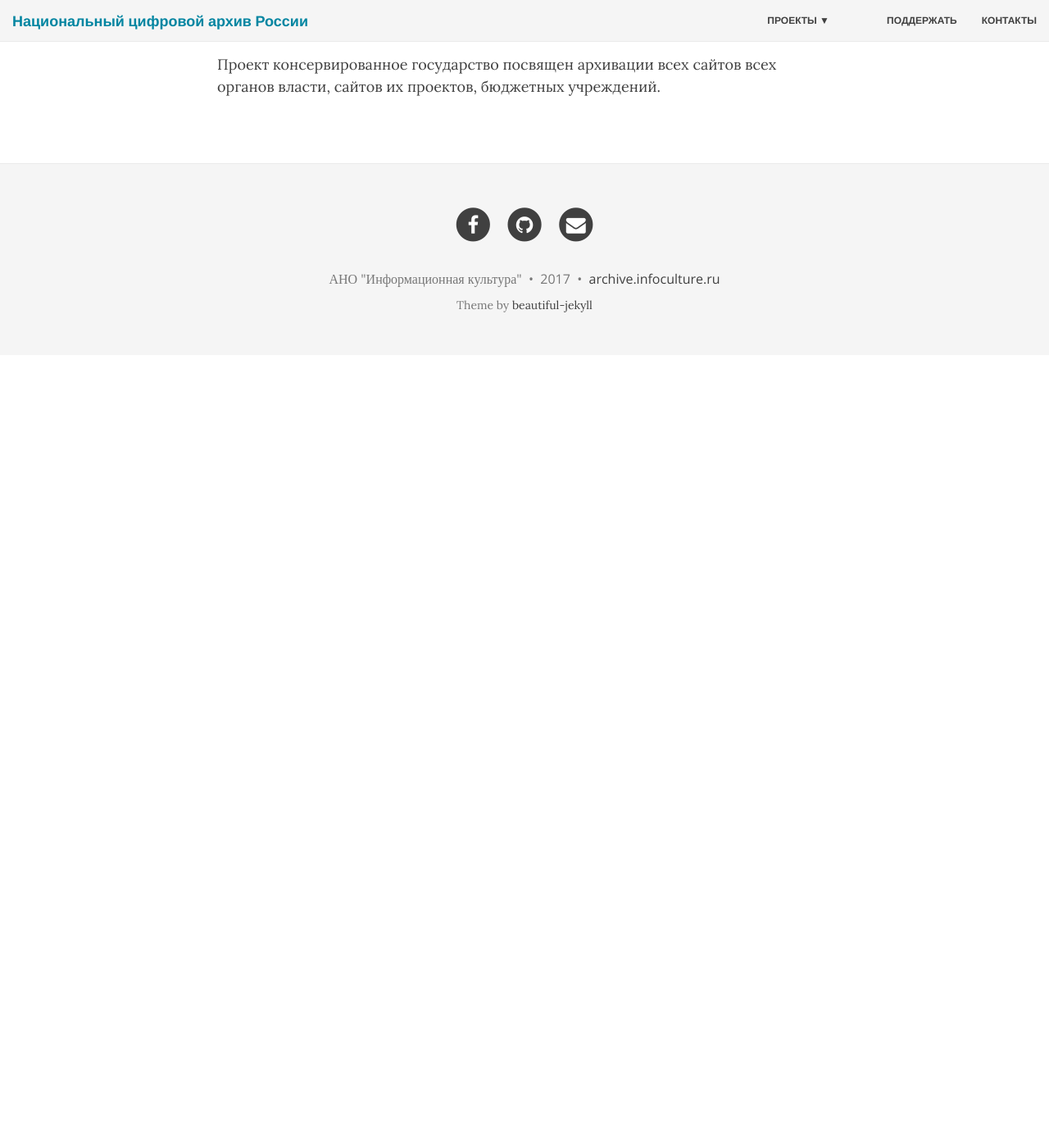
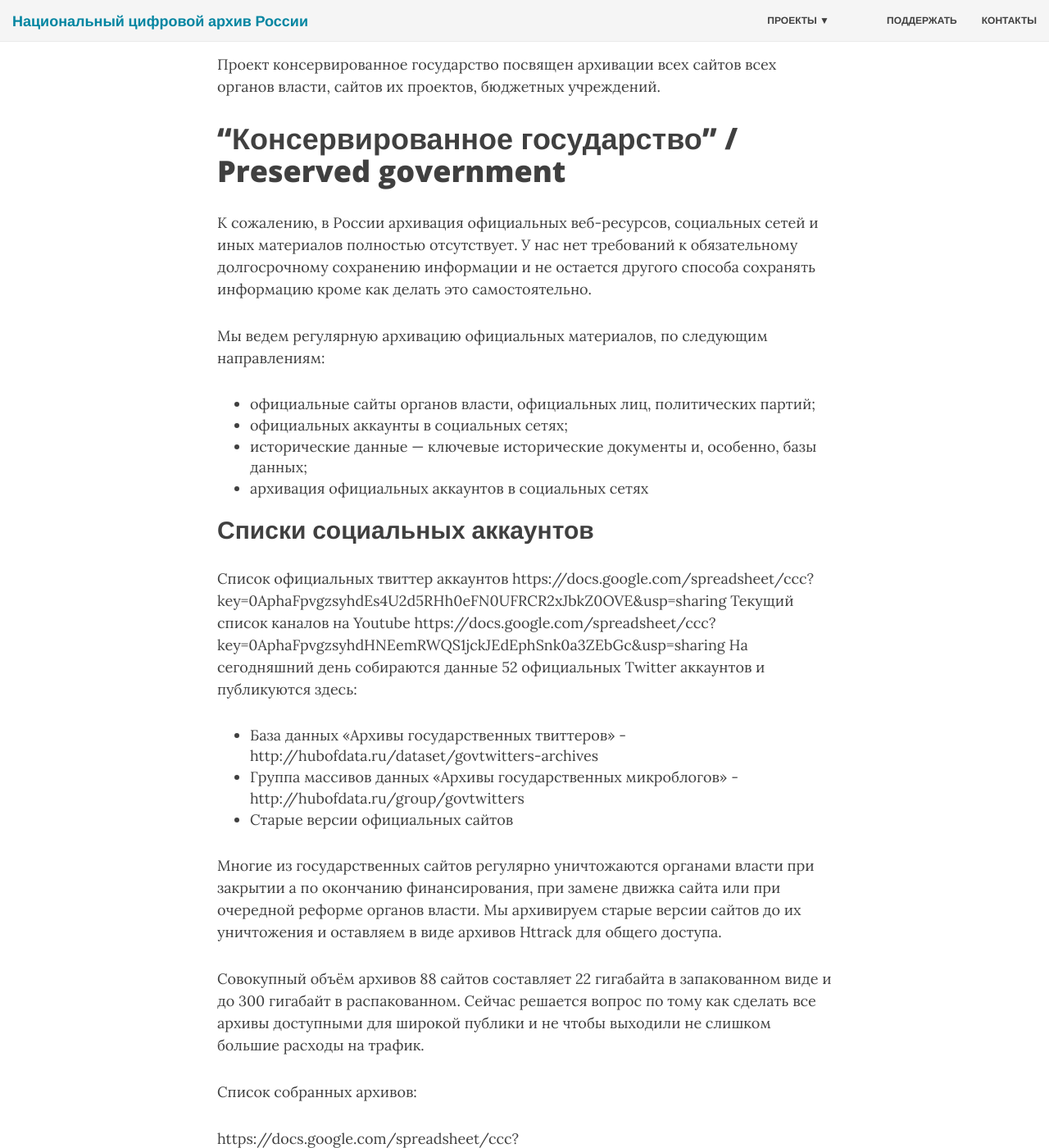
Before and after one commit to infoculture/nationaldigitalarchive, a Jekyll site: the page built from projects/pregov.md, in a window 1280 px wide and 1400 px high, scrolled down 235 px. Shown: the whole window at 82% size. Built offline with Jekyll 4.4.1, drawn with Linux system fonts in a browser that asks for light colours; nearby versions of some CDN libraries; before the commit the page ends 900 px from its top, so only the background shows below that; some of the changed text lies outside the part shown.

Commit message:
Update pregov.md

```diff
--- a/projects/pregov.md
+++ b/projects/pregov.md
@@ -4,3 +4,52 @@ title: Консервированное государство
 ---
 
 Проект консервированное государство посвящен архивации всех сайтов всех органов власти, сайтов их проектов, бюджетных учреждений.
+
+# “Консервированное государство” / Preserved government
+
+К сожалению, в России архивация официальных веб-ресурсов, социальных сетей и иных материалов полностью отсутствует. У нас нет требований к обязательному долгосрочному сохранению информации и не остается другого способа сохранять информацию кроме как делать это самостоятельно.
+
+Мы ведем регулярную архивацию официальных материалов, по следующим направлениям:
+
+* официальные сайты органов власти, официальных лиц, политических партий;
+* oфициальных аккаунты в социальных сетях;
+* исторические данные — ключевые исторические документы и, особенно, базы данных;
+* архивация официальных аккаунтов в социальных сетях
+
+## Списки социальных аккаунтов
+
+Список официальных твиттер аккаунтов https://docs.google.com/spreadsheet/ccc?key=0AphaFpvgzsyhdEs4U2d5RHh0eFN0UFRCR2xJbkZ0OVE&usp=sharing
+Текущий список каналов на Youtube https://docs.google.com/spreadsheet/ccc?key=0AphaFpvgzsyhdHNEemRWQS1jckJEdEphSnk0a3ZEbGc&usp=sharing
+На сегодняшний день собираются данные 52 официальных Twitter аккаунтов и публикуются здесь:
+
+* База данных «Архивы государственных твиттеров» - http://hubofdata.ru/dataset/govtwitters-archives
+* Группа массивов данных «Архивы государственных микроблогов» - http://hubofdata.ru/group/govtwitters
+* Старые версии официальных сайтов
+
+Многие из государственных сайтов регулярно уничтожаются органами власти при закрытии а по окончанию финансирования, при замене движка сайта или при очередной реформе органов власти. Мы архивируем старые версии сайтов до их уничтожения и оставляем в виде архивов Httrack для общего доступа.
+
+Совокупный объём архивов 88 сайтов составляет 22 гигабайта в запакованном виде и до 300 гигабайт в распакованном. Сейчас решается вопрос по тому как сделать все архивы доступными для широкой публики и не чтобы выходили не слишком большие расходы на трафик.
+
+Список собранных архивов:
+
+https://docs.google.com/spreadsheet/ccc?key=0AphaFpvgzsyhdDJlczBoc095QmdLV25pY2NtSFRDaFE&usp=sharing
+
+Если какие-то из этих архивов срочно Вам нужны — напишите на ibegtin@infoculture.ru и вам будет переслана ссылка по которой его можно скачать.
+
+## Архивация специализированных ресурсов
+
+Ряд ресурсов неудобных для архивации как веб-сайтов или же теряющих при этом удобство использования мы архивируем преобразуя их сразу же в базы данных.
+
+Таким образом уже архивированы:
+
+* Блог Дмитрия Медведева - http://hubofdata.ru/dataset/blog-medvedev все данные собраны в базу данных пригодную для анализа и обработки;
+* База голосований депутатов Государственной Думы - http://hubofdata.ru/dataset/duma-votes все данные собраны в базу данных пригодную для анализа и обработки
+* Исторические данные
+
+Сейчас мы собираем такие данные как:
+
+* бюджеты и статистические справочники СССР, РСФСР, союзных республик;
+* любые реестры, телефонные справочники и иные исторические базы данных в бумажном виде;
+* любые исторические данные в табличной форме (пригодные для преобразоваия в открытые данные).
+
+В ближайших планах есть запуск платформы сбора цифровых материалов для накопленных документов. Далее, документы будут последовательно преобразовываться в базы данных и над ними будет запущено API.
```
